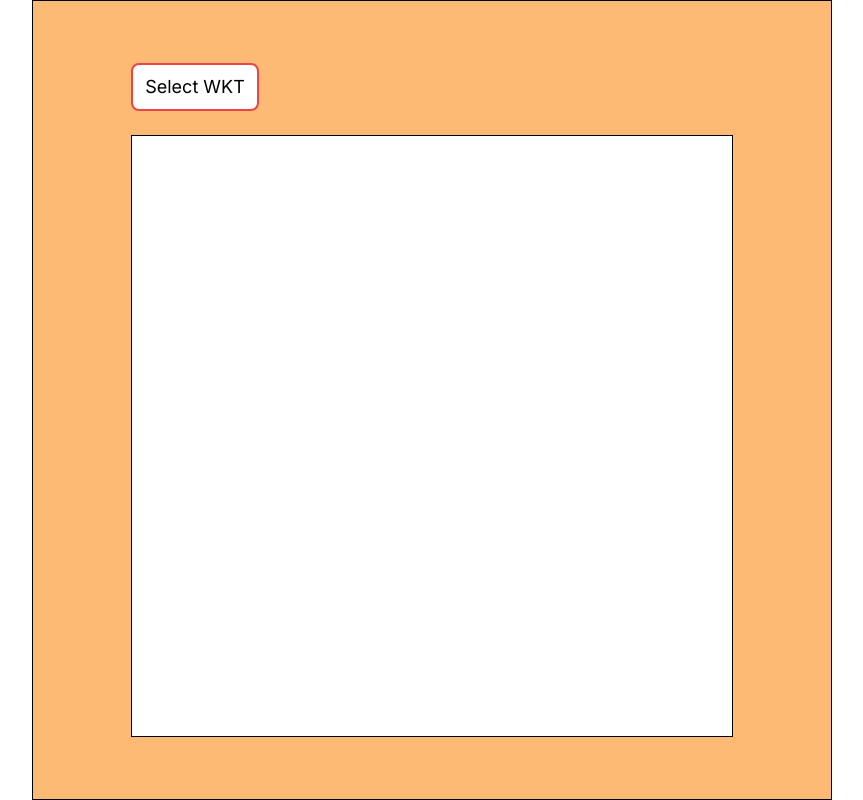
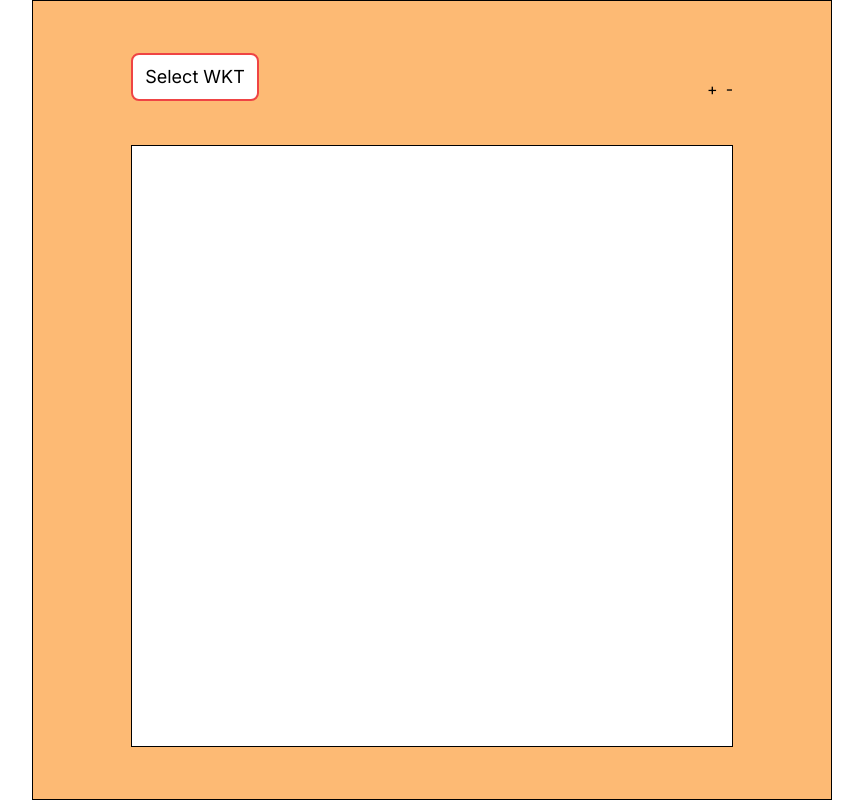
Before and after one commit to Naphat-organization/wkt, a Next.js app: page / in a window 1280 px wide. Shown: the whole page, without its empty margins (208-1071 px from the left). Built offline with nearby package versions, Linux system fonts and the light colour scheme.

Commit message:
Add zoom funtion

```diff
--- a/app/page.tsx
+++ b/app/page.tsx
@@ -1,11 +1,16 @@
 "use client";
 
-import React, {useState } from 'react';
+import React, { useEffect, useState, useRef } from 'react';
 
 export default function Home() {
-
   const [selectedFile, setSelectedFile] = useState<File>();
+  const [fileContent, setFileContent] = useState<string>('');
   const [time, settime] = useState(0);
+  const mapping = useRef(false);
+  const zoomCount = useRef(0);
+  const Scale = useRef(0);
+  const MinX = useRef(0);
+  const MaxY = useRef(0);
 
   const handleFileChange = (event: React.ChangeEvent<HTMLInputElement>) => {
     const file = event.target.files?.[0];
@@ -15,6 +20,7 @@ export default function Home() {
 
       reader.onload = (e) => {
         const content = e.target?.result as string;
+        setFileContent(content);
         drawPolygons(content);
       };
       reader.readAsText(file);
@@ -23,7 +29,6 @@ export default function Home() {
 
   const drawPolygons = (wktString: string) => {
     let start = performance.now();
-
     const canvas = document.getElementById('canvas') as HTMLCanvasElement;
     const context = canvas.getContext('2d');
 
@@ -32,11 +37,11 @@ export default function Home() {
     let maxX = 0;
     let maxY = 0;
     let maxXY = 0;
-    let scale: any;
 
     if (context) {
       context.clearRect(0, 0, canvas.width, canvas.height);
       const polygons = wktString.split('\n');
+
       polygons.forEach((polygonWKT) => {
         const coordinates = polygonWKT.match(/(\d+\.\d+)\s(\d+\.\d+)/g);
         if (coordinates) {
@@ -62,11 +67,26 @@ export default function Home() {
             }
           });
         }
+      });
+      maxXY = Math.trunc(Math.max(maxX - minX, maxY - minY));
+      Scale.current = Math.floor(600 / maxXY) - 2;
+      MinX.current = minX;
+      MaxY.current = maxY;
+      zoomCount.current = 0;
+      drawMap(wktString, minX, maxY, Scale.current);
+    }
 
-        maxXY = Math.trunc(Math.max(maxX - minX, maxY - minY))
-        scale = Math.floor(600 / maxXY) - 2;
-      });
+    let timeTaken: number = parseFloat((performance.now() - start).toFixed(2));
+    settime(timeTaken);
+  };
 
+  const drawMap = (wktString: string, minX: any, maxY: any, scaleData: number) => {
+    const canvas = document.getElementById('canvas') as HTMLCanvasElement;
+    const context = canvas.getContext('2d');
+
+    if (context) {
+      context.clearRect(0, 0, canvas.width, canvas.height);
+      const polygons = wktString.split('\n');
 
       polygons.forEach((polygonWKT) => {
         const coordinates = polygonWKT.match(/(\d+\.\d+)\s(\d+\.\d+)/g);
@@ -74,9 +94,8 @@ export default function Home() {
           context.beginPath();
           coordinates.forEach((coordinate: string, index: number) => {
             const [x, y] = coordinate.split(' ').map(parseFloat);
-            const scaleX = parseFloat(((x - minX) * scale).toFixed(5));
-            const scaleY = parseFloat((((-y + maxY) * scale).toFixed(5)))
-
+            const scaleX = parseFloat(((x - minX) * scaleData).toFixed(5));
+            const scaleY = parseFloat((((-y + maxY) * scaleData).toFixed(5)))
             if (index === 0) {
               context.moveTo(scaleX, scaleY);
             } else {
@@ -87,16 +106,42 @@ export default function Home() {
         context.closePath();
         context.stroke();
       });
+      mapping.current = true;
+    }
   };
-    let timeTaken:number = parseFloat((performance.now() - start).toFixed(2));
-    settime(timeTaken);
+
+  const zoomIn = () => {
+    if (zoomCount.current < 10 && (mapping.current || zoomCount.current !== 0)) {
+      Scale.current *= 1.1;
+      zoomCount.current += 1;
+      MinX.current += 1;
+      MaxY.current -= 1;
     }
+    if (mapping.current) {
+      drawMap(fileContent, MinX.current, MaxY.current, Scale.current);
+    }
+  };
+
+  const zoomOut = () => {
+    if (zoomCount.current > -10 && (mapping.current || zoomCount.current !== 0)) {
+      Scale.current *= 0.9;
+      zoomCount.current -= 1;
+      MinX.current -= 1;
+      MaxY.current += 1;
+    }
+
+    if (mapping.current) {
+      drawMap(fileContent, MinX.current, MaxY.current, Scale.current);
+    }
+  };
 
   return (
     <div className='h-screen center'>
 
       <div className='h-[800px] w-[800px] p-9 border border-black bg-orange-300 center'>
+
         <div>
+          <div className='flex justify-between items-center'>
             <label>
               <input
                 type="file"
@@ -109,14 +154,19 @@ export default function Home() {
               </div>
             </label>
 
+            <div>
+              <button className='zoomButton mx-2' onClick={zoomIn}>+</button>
+              <button className='zoomButton' onClick={zoomOut}>-</button>
+            </div>
+          </div>
           {selectedFile != undefined ?
-            <><div>Selected File: {selectedFile.name} </div><div>Total time taken : {time} milliseconds</div></>
+            <>
+              <div>Selected File: {selectedFile.name} </div>
+              <div>Total time taken : {time} milliseconds</div>
+            </>
             : null}
 
-
           <canvas id="canvas" width="600" height="600" className='border border-black bg-white center mt-5'></canvas>
-          {
-          }
         </div>
       </div>
     </div>
```
Lines whose indentation alone changed are shown as unchanged.
